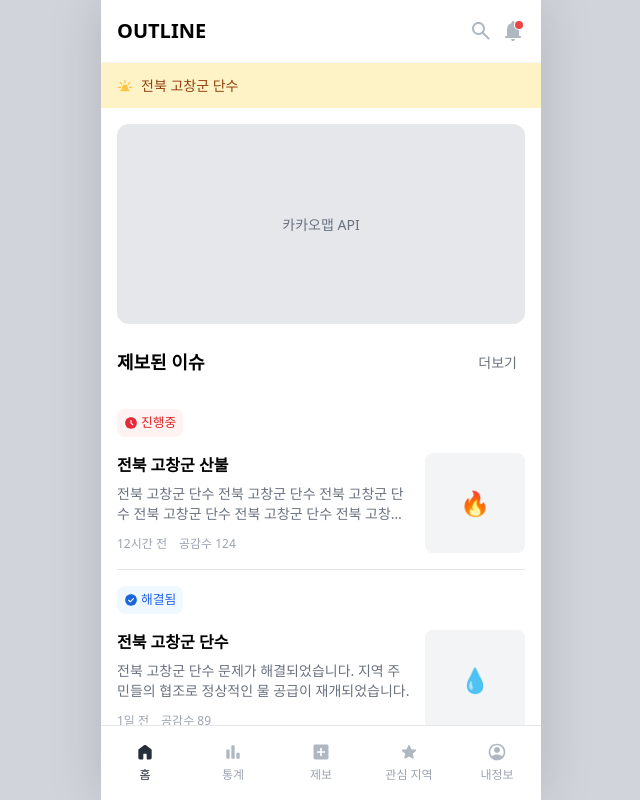
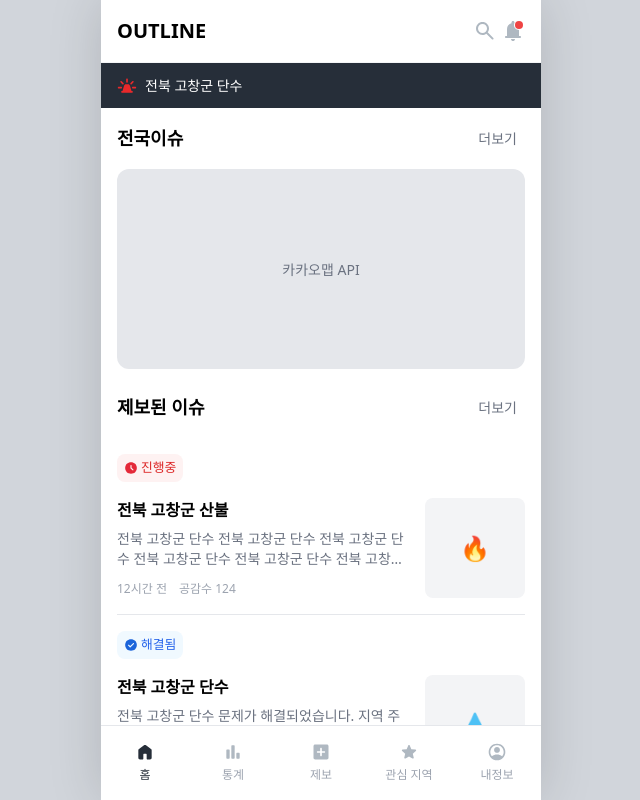
Before and after one commit to leeyirie/Deepdive-Hackathon-Outline, a Next.js app in the folder deepdive-app/: page /home in a window 1280 px wide. Shown: the whole page, without its empty margins (319-959 px from the left). Built offline with nearby package versions, Linux system fonts and the light colour scheme; a web font is replaced by a local one.

Commit message:
feat: 홈 화면 수정

```diff
--- a/deepdive-app/src/app/home/home.module.scss
+++ b/deepdive-app/src/app/home/home.module.scss
@@ -25,7 +25,7 @@
 
 .headerIcons {
   display: flex;
-  gap: 8px;
+  gap: 4px;
 }
 
 .iconButton {
@@ -62,10 +62,14 @@
   align-items: center;
   gap: 8px;
   padding: 12px 16px;
-  background-color: #fef3c7;
-  color: #92400e;
+  background-color: #262E39;
+  color: white;
   font-size: 0.875rem;
   font-weight: 500;
+}
+
+.alertIcon {
+  filter: brightness(0) saturate(100%) invert(24%) sepia(87%) saturate(5588%) hue-rotate(350deg) brightness(97%) contrast(88%);
 }
 
 // 메인 콘텐츠
@@ -73,6 +77,11 @@
   flex: 1;
   overflow-y: auto;
   padding: 16px;
+}
+
+// 전국 이슈 섹션
+.nationalIssuesSection {
+  margin-bottom: 16px;
 }
 
 // 지도 영역
--- a/deepdive-app/src/app/home/page.js
+++ b/deepdive-app/src/app/home/page.js
@@ -28,12 +28,20 @@ export default function HomePage() {
 
              {/* 알림 배너 */}
        <div className={styles.alertBanner}>
-         <Icon name="siren" size={16} />
+         <Icon name="siren" size={20} className={styles.alertIcon} />
          <span>전북 고창군 단수</span>
        </div>
 
       {/* 메인 콘텐츠 */}
       <main className={styles.mainContent}>
+        {/* 전국 이슈 섹션 */}
+        <div className={styles.nationalIssuesSection}>
+          <div className={styles.sectionHeader}>
+            <h2>전국이슈</h2>
+            <button className={styles.moreButton}>더보기</button>
+          </div>
+        </div>
+
         {/* 지도 영역 */}
         <div className={styles.mapSection}>
           <div className={styles.mapContainer}>
```
